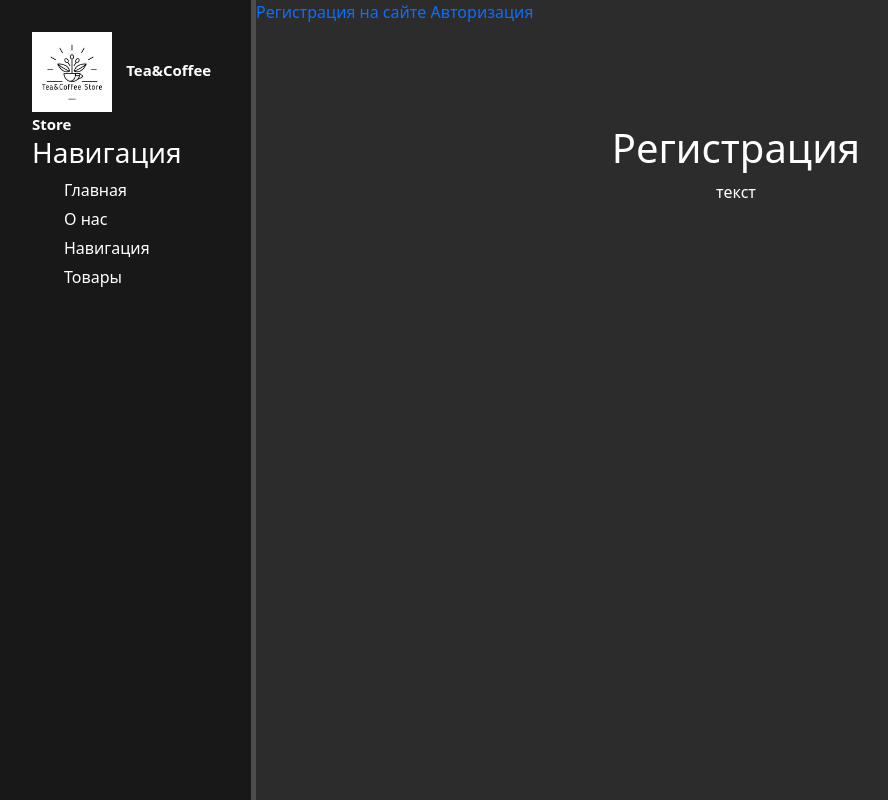
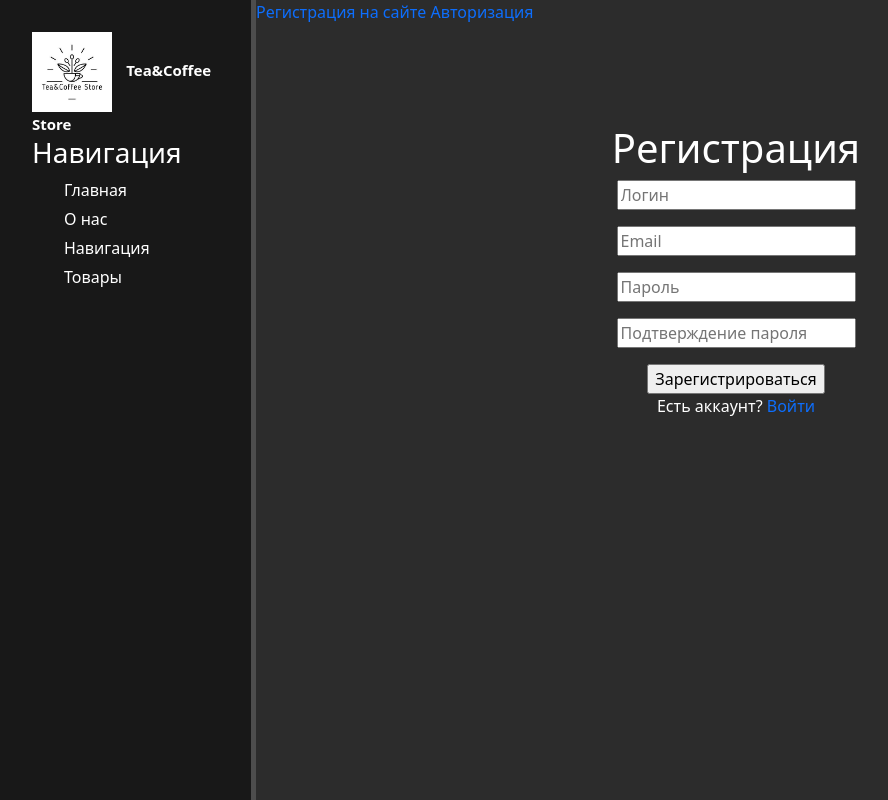
Before and after one commit to VyacheslavFr/Tea-CoffeeStore, a Django app: page /user/registration/ in a window 1280 px wide. Shown: the whole page, without its empty margins (0-888 px from the left). Run offline with Django 4.2, Linux system fonts and the light colour scheme.

Commit message:
Added template for user registration.

```diff
--- a/tcstore/user/templates/user/user_registration.html
+++ b/tcstore/user/templates/user/user_registration.html
@@ -5,6 +5,15 @@
 {% block content %}
     <div class="features">
         <h1>Регистрация</h1>
-        <p>текст</p>
+            <form method="post">
+                {% csrf_token %}
+                <p><input class="text" type="text" name="username" placeholder="Логин" required=""></p>
+                <p><input class="text email" type="email" name="email" placeholder="Email" required=""></p>
+                <p><input class="text" type="password" name="password1" placeholder="Пароль" required=""></p>
+                <p><input class="text w3lpass" type="password" name="password2" placeholder="Подтверждение пароля" required=""></p>
+                {{ form.errors }}
+                <input type="submit" value="Зарегистрироваться">
+            </form>
+				<p>Есть аккаунт? <a href="{% url 'user_login' %}"> Войти</a></p>
     </div>
 {% endblock %}
```
